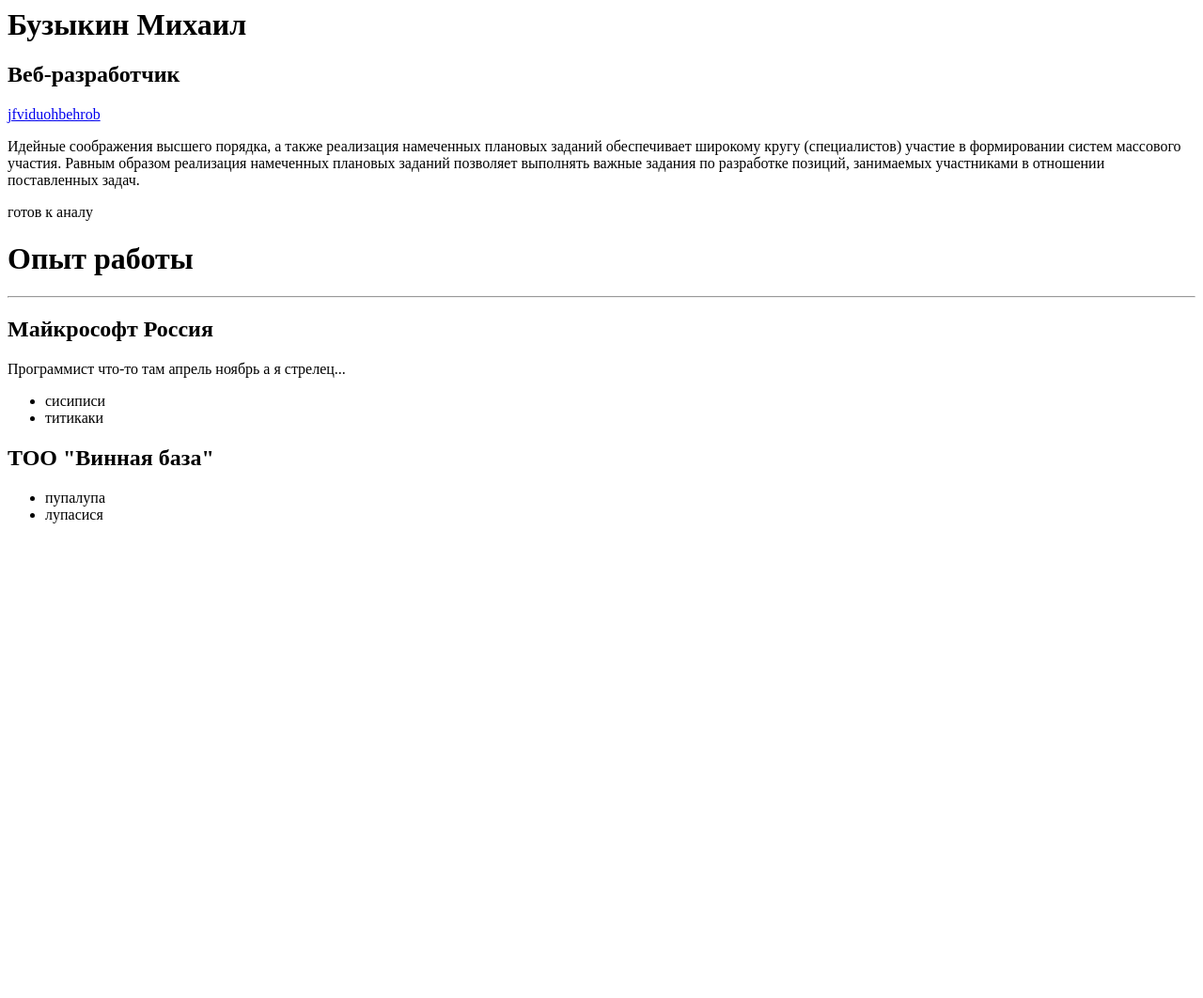
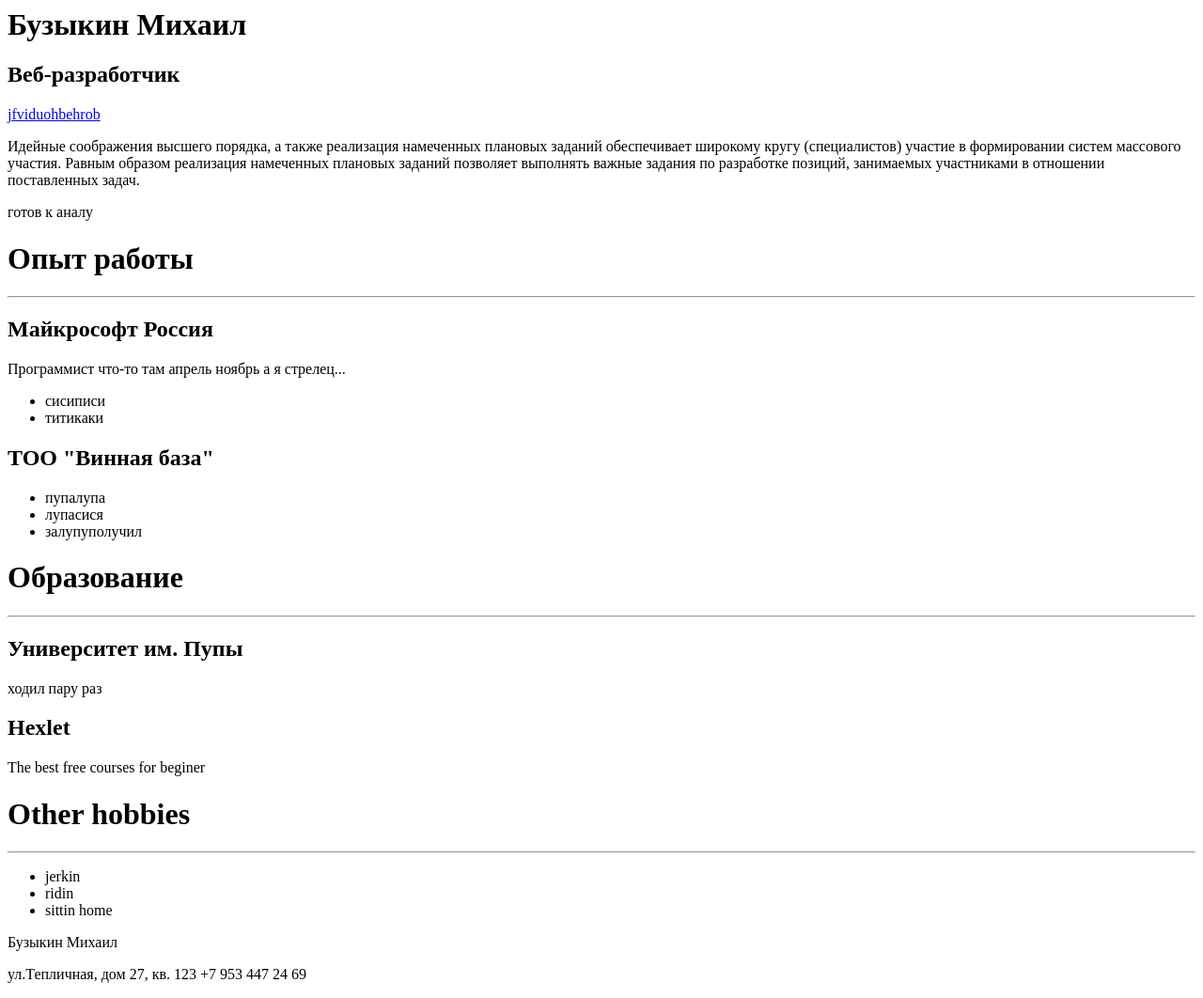
Before and after one commit to Bullscalm/bullscalm.github.io, a plain HTML site: page sisi.html in a window 1280 px wide. Shown: the whole page at 94% size. Before the commit the page ends 800 px from the top, so only its background shows below. Drawn offline with Linux system fonts and the light colour scheme.

Commit message:
sisi.html

```diff
--- a/sisi.html
+++ b/sisi.html
@@ -25,11 +25,34 @@
 			<li>сисиписи</li>
 			<li>титикаки</li>
 		</ul>
+		<p></p>
 		<h2>ТОО "Винная база"</h2>
+		<p></p>
 		<ul>
 			<li>пупалупа</li>
 			<li>лупасися</li>
+			<li>залупуполучил</li>
 		</ul>
+		<p></p>
+		<h1>Образование</h1>
+		<hr>
+		<p></p>
+		<h2>Университет им. Пупы</h2>
+		<p>ходил пару раз</p>
+		<p></p>
+		<h2>Hexlet</h2>
+		<p>The best free courses for beginer</p>
+		<p></p>
+		<h1>Other hobbies</h1>
+		<hr>
+		<ul>
+			<li>jerkin</li>
+			<li>ridin</li>
+			<li>sittin home</li>
+		</ul>
+		<p>Бузыкин Михаил</p>
+		<p>ул.Тепличная, дом 27, кв. 123 +7 953 447 24 69 <a href="https://vk.com/velzevulasmodeevich"<vk.com></p>
+
 
 
 
```
